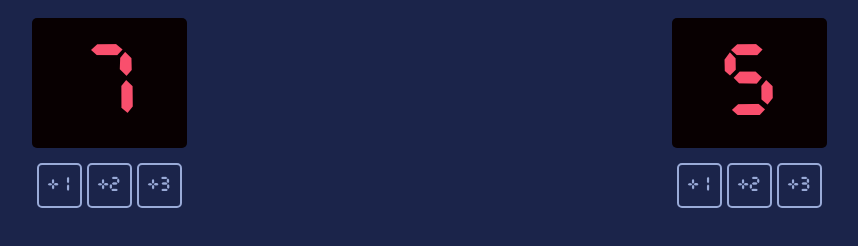
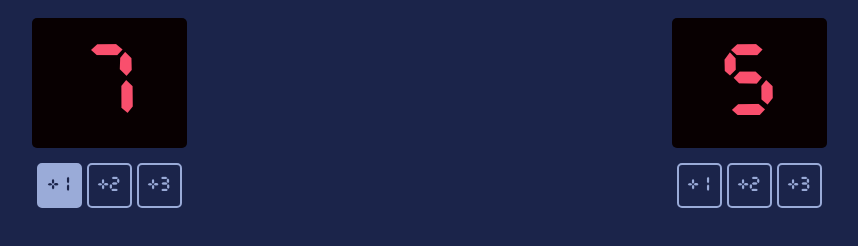
Before and after one commit to Mastermind2254/Basketball-Scoreboard, a website built with Vite: page index.html in a window 1280 px wide. In both pictures the pointer is over the button 270 px from the left and 283 px from the top of the page. Shown: the part 98-344 px from the top of the page, without its empty margins (211-1069 px from the left). Built offline with nearby package versions, Linux system fonts and the light colour scheme.

Commit message:
Update index.css

```diff
--- a/index.css
+++ b/index.css
@@ -57,4 +57,12 @@ body {
     height: 45px;
     font-size: 18px;
     font-weight: 400;
+    cursor: pointer;
+    transition: background-color 0.2s, color 0.2s;
 }
+
+
+.btn-format:hover {
+    background-color: #9AABD8;
+    color: #1B244A;
+}
```
